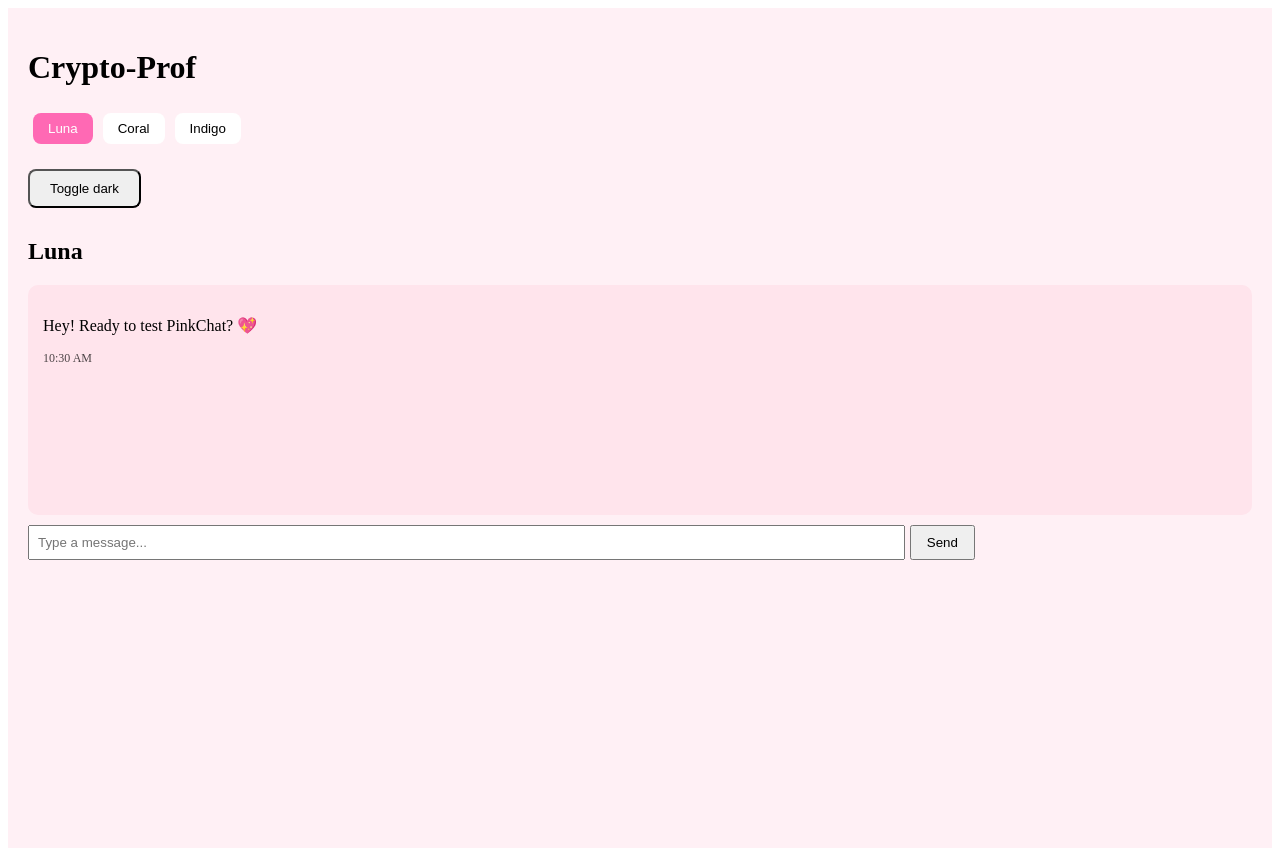
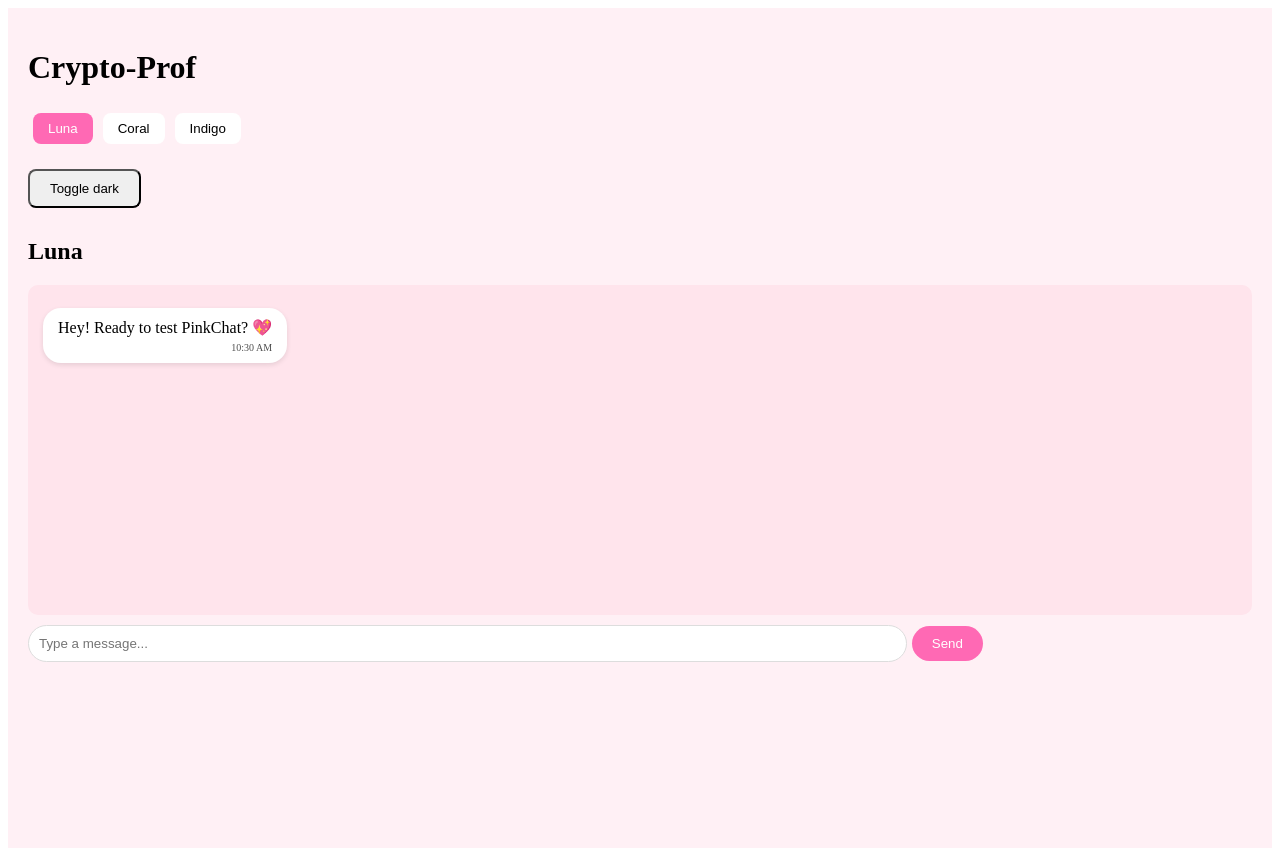
Before and after one commit to profpayapp/pinkchat, a Next.js app: page / in a window 1280 px wide. Built offline with nearby package versions, Linux system fonts and the light colour scheme.

Commit message:
Add message bubbles

```diff
--- a/pages/index.js
+++ b/pages/index.js
@@ -5,9 +5,9 @@ export default function Home() {
   const [activeContact, setActiveContact] = useState("Luna")
   const [message, setMessage] = useState("")
   const [chats, setChats] = useState({
-    Luna: [{text: "Hey! Ready to test PinkChat? 💖", time: "10:30 AM"}],
-    Coral: [{text: "Hi! This is Coral", time: "10:31 AM"}],
-    Indigo: [{text: "Indigo here! 👋", time: "10:32 AM"}]
+    Luna: [{text: "Hey! Ready to test PinkChat? 💖", time: "10:30 AM", sender: "them"}],
+    Coral: [{text: "Hi! This is Coral", time: "10:31 AM", sender: "them"}],
+    Indigo: [{text: "Indigo here! 👋", time: "10:32 AM", sender: "them"}]
   })
 
   const bgColor = theme === "dark"? "#0f0f0f" : "#fff0f5"
@@ -17,7 +17,7 @@ export default function Home() {
 
   const sendMessage = () => {
     if(message.trim() === "") return
-    const newMsg = {text: message, time: new Date().toLocaleTimeString([], {hour: '2-digit', minute:'2-digit'})}
+    const newMsg = {text: message, time: new Date().toLocaleTimeString([], {hour: '2-digit', minute:'2-digit'}), sender: "me"}
     setChats({...chats, [activeContact]: [...chats[activeContact], newMsg]})
     setMessage("")
   }
@@ -53,11 +53,20 @@ export default function Home() {
 
       <h2>{activeContact}</h2>
 
-      <div style={{background: chatBg, borderRadius: "10px", padding: "15px", margin: "10px 0", minHeight: "200px"}}>
+      <div style={{background: chatBg, borderRadius: "10px", padding: "15px", margin: "10px 0", minHeight: "300px"}}>
         {chats[activeContact].map((msg, i) => (
-          <div key={i} style={{margin: "10px 0"}}>
-            <p>{msg.text}</p>
-            <p style={{fontSize: "12px", opacity: 0.7}}>{msg.time}</p>
+          <div key={i} style={{display: "flex", justifyContent: msg.sender === "me"? "flex-end" : "flex-start", margin: "8px 0"}}>
+            <div style={{
+              background: msg.sender === "me"? "#ff69b4" : "#fff",
+              color: msg.sender === "me"? "#fff" : "#000",
+              padding: "10px 15px",
+              borderRadius: "18px",
+              maxWidth: "70%",
+              boxShadow: "0 2px 5px rgba(0,0,0,0.1)"
+            }}>
+              <p style={{margin: "0"}}>{msg.text}</p>
+              <p style={{fontSize: "10px", opacity: 0.7, margin: "5px 0 0 0", textAlign: "right"}}>{msg.time}</p>
+            </div>
           </div>
         ))}
       </div>
@@ -67,9 +76,9 @@ export default function Home() {
         onChange={(e) => setMessage(e.target.value)}
         onKeyPress={(e) => e.key === 'Enter' && sendMessage()}
         placeholder="Type a message..."
-        style={{padding: "8px", width: "70%"}}
+        style={{padding: "10px", width: "70%", borderRadius: "20px", border: "1px solid #ddd"}}
       />
-      <button onClick={sendMessage} style={{padding: "8px 15px", marginLeft: "5px"}}>Send</button>
+      <button onClick={sendMessage} style={{padding: "10px 20px", marginLeft: "5px", borderRadius: "20px", border: "none", background: "#ff69b4", color: "#fff", cursor: "pointer"}}>Send</button>
     </div>
   )
 }
```
